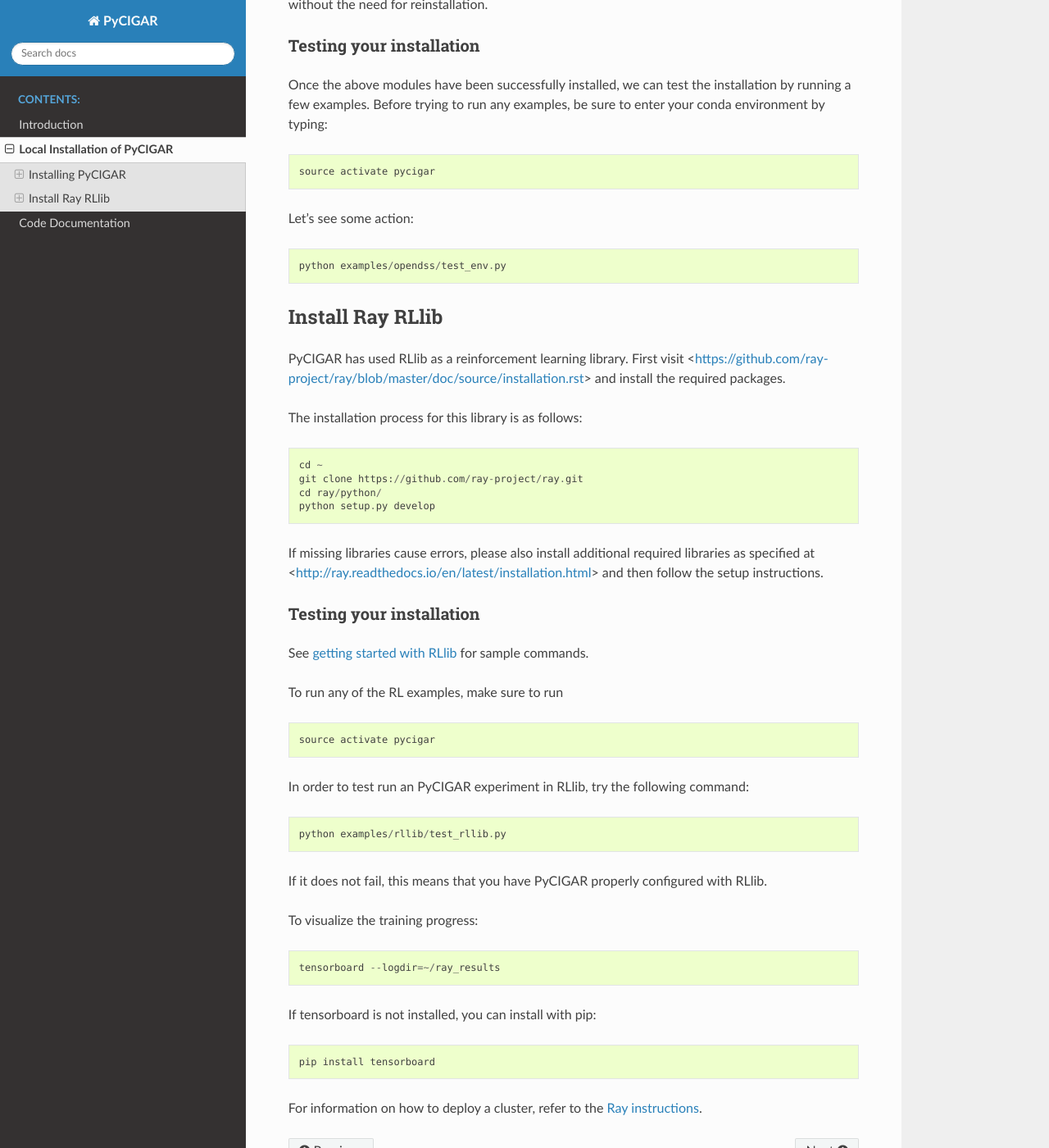
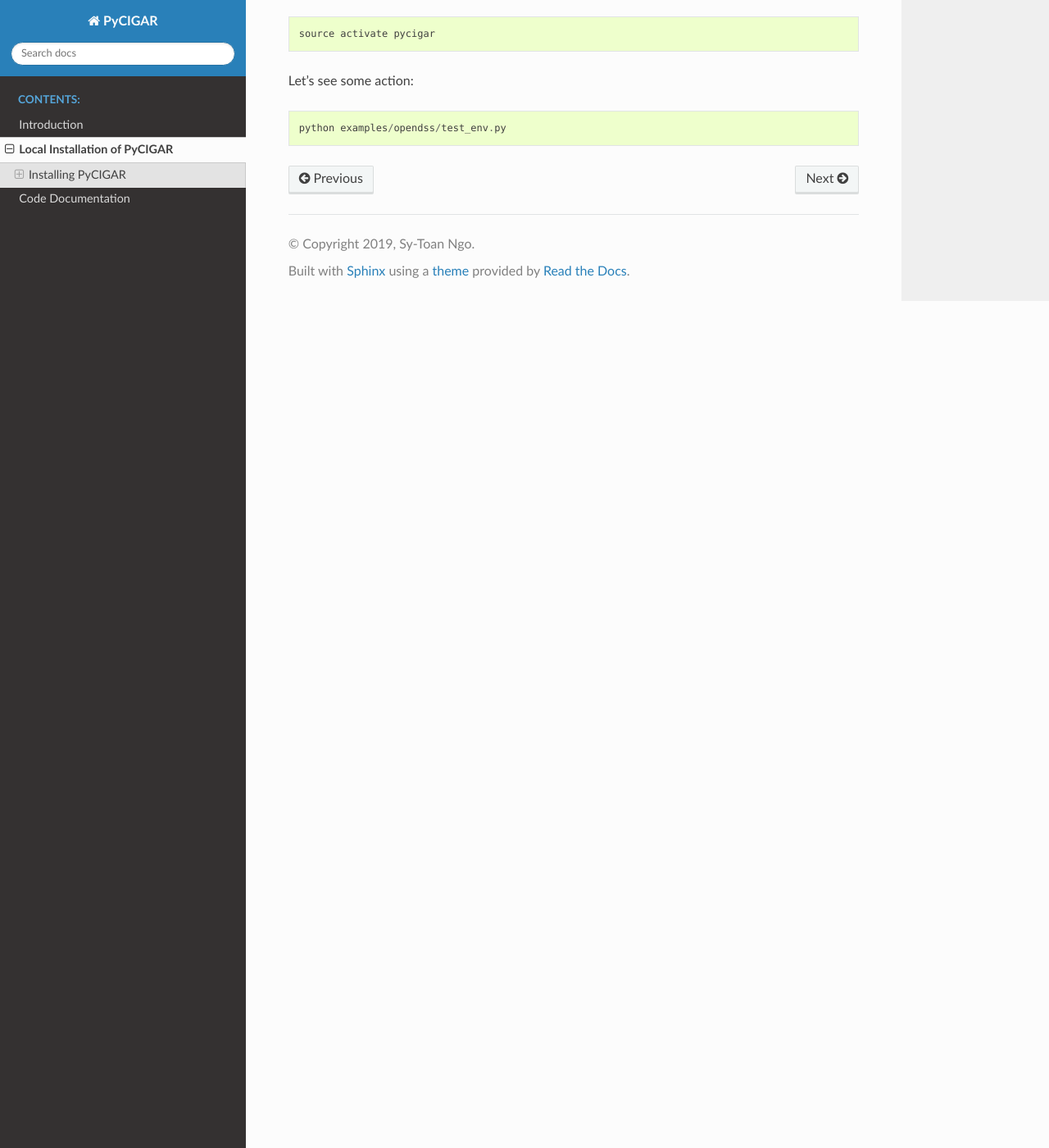
Before and after one commit to lbnl-cybersecurity/smart-inverter-adaptive-control, a Sphinx documentation site: the page built from pycigar/docs/source/pycigar_setup.rst, in a window 1280 px wide and 1400 px high, scrolled down 1174 px. Shown: the whole window at 82% size. Built offline with Sphinx 7.4.7 and the Read the Docs theme 2.0.0, drawn with Linux system fonts in a browser that asks for light colours; some of the changed text lies outside the part shown.

Commit message:
clean rllib

```diff
--- a/pycigar/docs/source/pycigar_setup.rst
+++ b/pycigar/docs/source/pycigar_setup.rst
@@ -3,9 +3,6 @@
 
 Local Installation of PyCIGAR
 ==================
-
-To get PyCIGAR running, you need two things: PyCIGAR, Simulator (e.g. OpenDSS,
-Gridlab-D & OMF...) and a reinforcement learning library (RLlib).
 
 **It is highly recommended that users install**
 `Anaconda <https://www.anaconda.com/download>`_ **or**
@@ -22,7 +19,7 @@ If you have not done so already, download the PyCIGAR github repository.
 
 ::
 
-    git clone https://github.com/toanngosy/pycigar.git
+    git clone https://github.com/lbnl-cybersecurity/smart-inverter-adaptive-control.git
     cd pycigar
 
 We begin by creating a conda environment and installing PyCIGAR and its
@@ -61,58 +58,3 @@ Let’s see some action:
 ::
 
     python examples/opendss/test_env.py
-
-Install Ray RLlib
-----------------------------
-
-PyCIGAR has used RLlib as a reinforcement learning library.
-First visit <https://github.com/ray-project/ray/blob/master/doc/source/installation.rst> and
-install the required packages.
-
-The installation process for this library is as follows:
-
-::
-
-    cd ~
-    git clone https://github.com/ray-project/ray.git
-    cd ray/python/
-    python setup.py develop
-
-If missing libraries cause errors, please also install additional
-required libraries as specified at
-<http://ray.readthedocs.io/en/latest/installation.html> and
-then follow the setup instructions.
-
-Testing your installation
-~~~~~~~~~~~~~~~~~~~~~~~~~
-
-See `getting started with RLlib <http://ray.readthedocs.io/en/latest/rllib.html#getting-started>`_ for sample commands.
-
-To run any of the RL examples, make sure to run
-
-::
-
-    source activate pycigar
-
-In order to test run an PyCIGAR experiment in RLlib, try the following command:
-
-::
-
-    python examples/rllib/test_rllib.py
-
-If it does not fail, this means that you have PyCIGAR properly configured with
-RLlib.
-
-To visualize the training progress:
-
-::
-
-    tensorboard --logdir=~/ray_results
-
-If tensorboard is not installed, you can install with pip:
-
-::
-
-    pip install tensorboard
-
-For information on how to deploy a cluster, refer to the `Ray instructions <http://ray.readthedocs.io/en/latest/autoscaling.html>`_.
```
Also changed, not shown: 4 other files.
